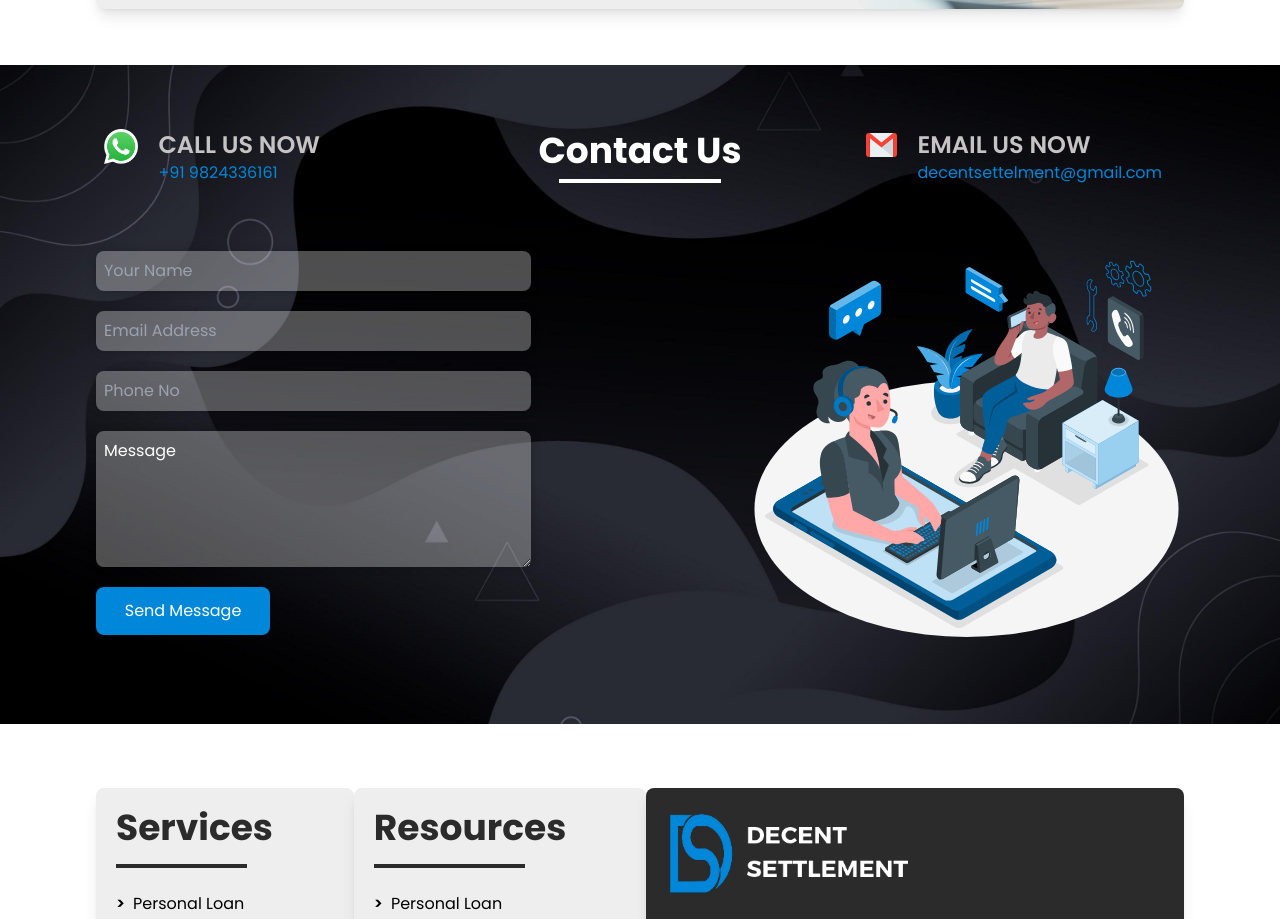
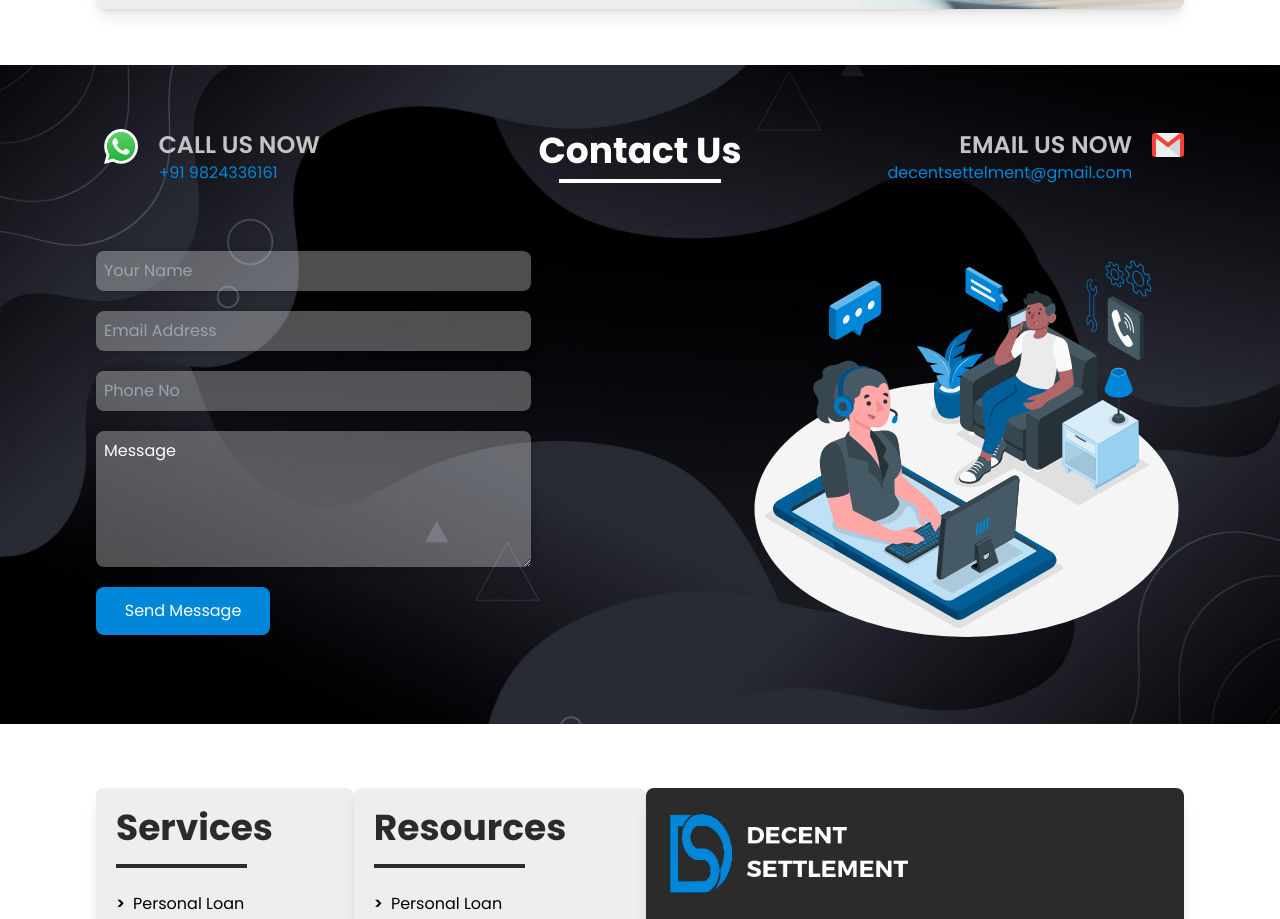
Before and after one commit to developerjay18/ds-website, a React (Vite) app: page / in a window 1280 px wide. Shown: the part 5637-6556 px from the top of the page. Built offline with nearby package versions, Linux system fonts and the light colour scheme; some icons are missing.

Commit message:
changing design links

```diff
--- a/src/components/ContactSection/ContactSection.jsx
+++ b/src/components/ContactSection/ContactSection.jsx
@@ -59,8 +59,8 @@ function ContactSection() {
               }`}
             ></div>
           </div>
-          {/* email */}
-          <div className="mail text-lightGrey lg:w-[30%] w-full  flex gap-5 pl-2">
+          {/* mobile email */}
+          <div className="mail text-lightGrey lg:w-[30%] w-full lg:justify-end  flex gap-5 pl-2 lg:hidden">
             <div className="w-[10%]">
               <img src={Gmail} alt="mail-icon" />
             </div>
@@ -76,6 +76,25 @@ function ContactSection() {
               >
                 <div className="font-normal">decentsettelment@gmail.com</div>
               </Link>
+            </div>
+          </div>
+          {/* desktop email */}
+          <div className="mail text-lightGrey lg:w-[30%] w-full lg:justify-end  lg:flex gap-5 pl-2 hidden">
+            <div>
+              <div className="text-2xl text-end uppercase font-semibold">
+                Email us Now
+              </div>
+              <Link
+                to={
+                  'https://mail.google.com/mail/?view=cm&fs=1&tf=1&to=decentsettlement@gmail.com'
+                }
+                className="text-profBlue hover:text-white"
+              >
+                <div className="font-normal">decentsettelment@gmail.com</div>
+              </Link>
+            </div>
+            <div className="w-[10%]">
+              <img src={Gmail} alt="mail-icon" />
             </div>
           </div>
         </div>
```
